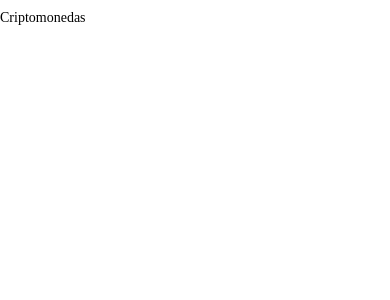
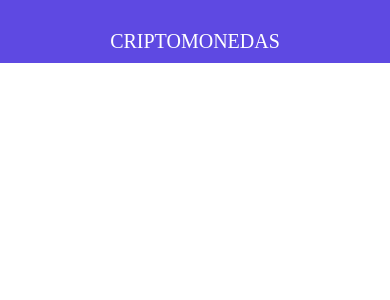
Before and after one commit to kkevin7/criptomonedas_native_app, a React Native app: screen / in a window 390 px wide. Shown: the top 300 px of the page. Built offline with nearby package versions, Linux system fonts and the light colour scheme.

Commit message:
Fishing the header

```diff
--- a/components/Header.js
+++ b/components/Header.js
@@ -13,6 +13,14 @@ const styles = StyleSheet.create({
     encabezado: {
         paddingTop: Platform.OS === 'ios' ? 50 : 10,
         fontFamily: 'Lato-Black',
+        backgroundColor: '#5E49E2',
+        paddingTop: Platform.OS === 'ios' ? 0 : 30,
+        paddingBottom: 10,
+        textAlign: 'center',
+        textTransform: 'uppercase',
+        fontSize: 20,
+        color: '#FFFF',
+        marginBottom: 30,
     }
 });
 
```
